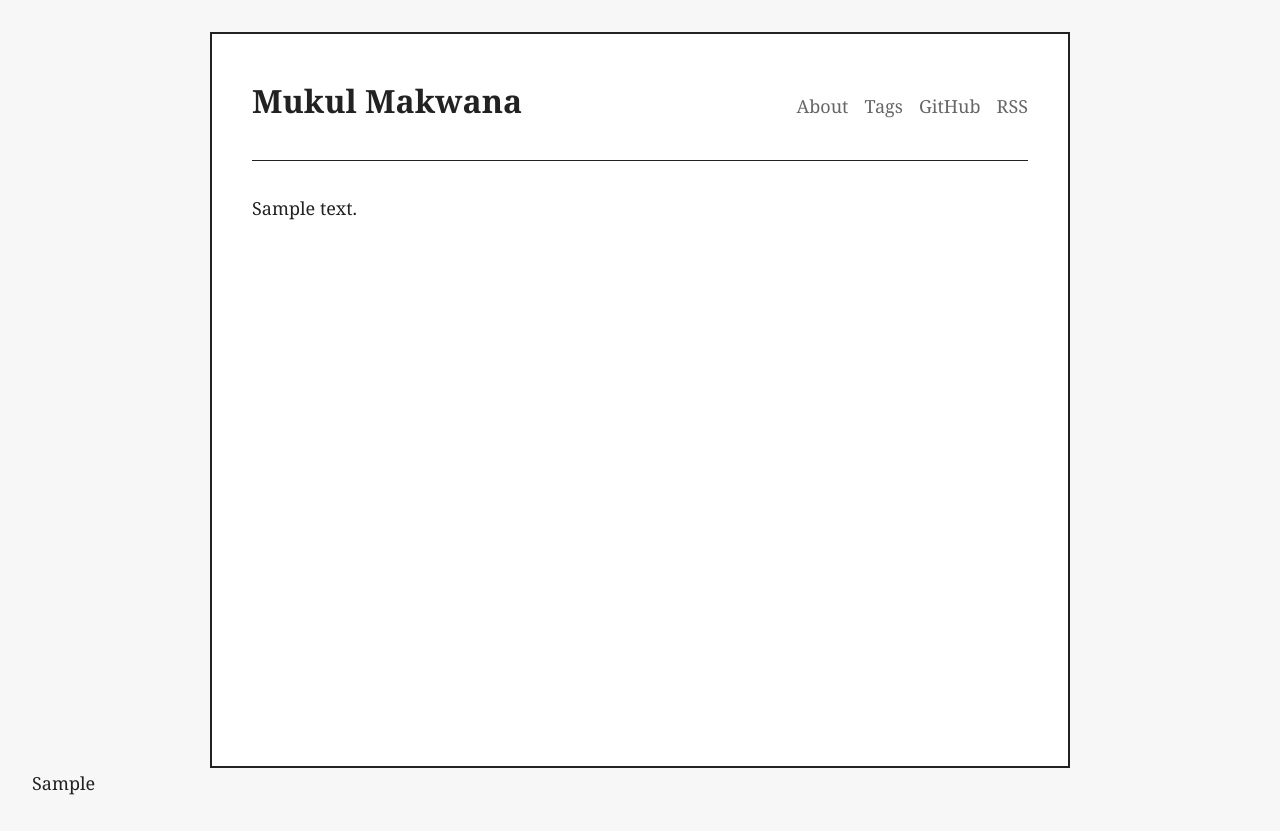
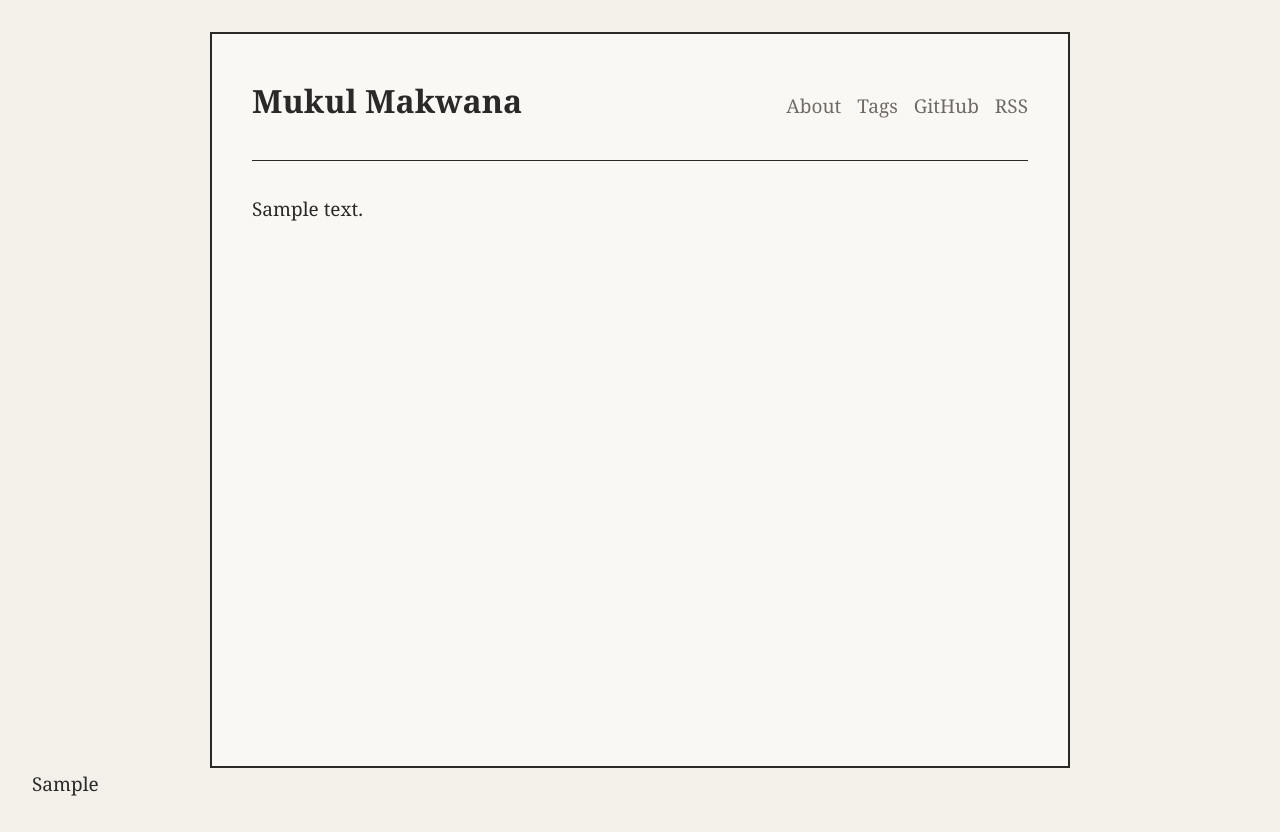
Before and after one commit to mukul0x9/baresg, a Python web app: template templates/base.html in a window 1280 px wide. Before the commit the page ends 795 px from the top, so only its background shows below. Run offline with Jinja, Linux system fonts and the light colour scheme; the template is opened without the code that fills it: most values are stand-ins (such as "Sample title", 1, 10 or a date in 2020).

Commit message:
fix(template): theme color

```diff
--- a/templates/base.html
+++ b/templates/base.html
@@ -20,20 +20,25 @@
             overflow-y: scroll;
         }
 
+        * {
+            box-sizing: border-box;
+        }
+
         body {
             margin: 0;
             padding: 2rem;
-            background: #f7f7f7;
-            color: #222;
-            font: 18px/1.7 Georgia, "Times New Roman", serif;
-
+            background: #f3f0ea;
+            color: #2b2927;
+            font-family: Charter, "Bitstream Charter", "Sitka Text", Cambria, Georgia, serif;
+            font-size: 19px;
+            line-height: 1.7;
         }
 
         .page {
             max-width: 860px;
             margin: auto;
-            background: #fff;
-            border: 2px solid #222;
+            background: #faf8f5;
+            border: 2px solid #2b2927;
             padding: 2.5rem;
             min-height: calc(100vh - 4rem);
         }
@@ -60,18 +65,18 @@
         }
 
         nav a {
-            color: #666;
+            color: #706a64;
             text-decoration: none;
         }
 
         nav a:hover {
-            color: #000;
+            color: #b15b2e;
             text-decoration: underline;
         }
 
         hr {
             border: 0;
-            border-top: 1px solid #222;
+            border-top: 1px solid #2b2927;
             margin: 2rem 0;
         }
 
@@ -101,7 +106,7 @@
 
         pre {
             overflow-x: auto;
-            border: 1px solid #222;
+            border: 1px solid #2b2927;
             padding: 1rem;
         }
 
@@ -113,8 +118,8 @@
         blockquote {
             margin: 1rem 0;
             padding-left: 1rem;
-            border-left: 3px solid #222;
-            color: #444;
+            border-left: 3px solid #b15b2e;
+            color: #706a64;
         }
 
         table {
@@ -124,7 +129,7 @@
 
         th,
         td {
-            border: 1px solid #222;
+            border: 1px solid #2b2927;
             padding: .5rem;
             text-align: left;
         }
@@ -146,14 +151,14 @@
         }
 
         .date {
-            color: #666;
+            color: #706a64;
             text-align: right;
             white-space: nowrap;
             font-variant-numeric: tabular-nums;
         }
 
         .sep {
-            color: #666;
+            color: #706a64;
         }
 
         .posts a {
@@ -161,12 +166,13 @@
         }
 
         .posts a:hover {
+            color: #b15b2e;
             text-decoration: underline;
         }
 
         footer {
             margin-top: 3rem;
-            color: #666;
+            color: #706a64;
             font-size: .95rem;
         }
 
@@ -228,7 +234,6 @@
 
     {{ dev_script }}
 
-
 </body>
 
 </html>
```
